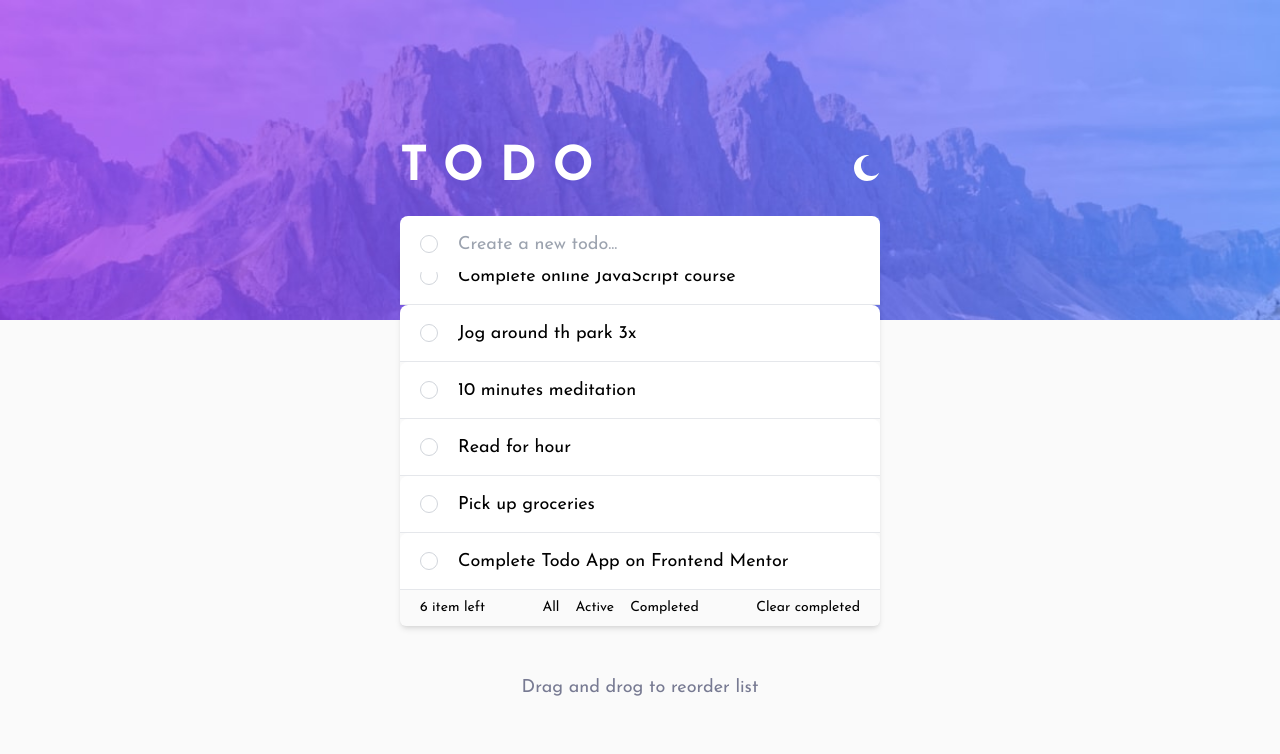
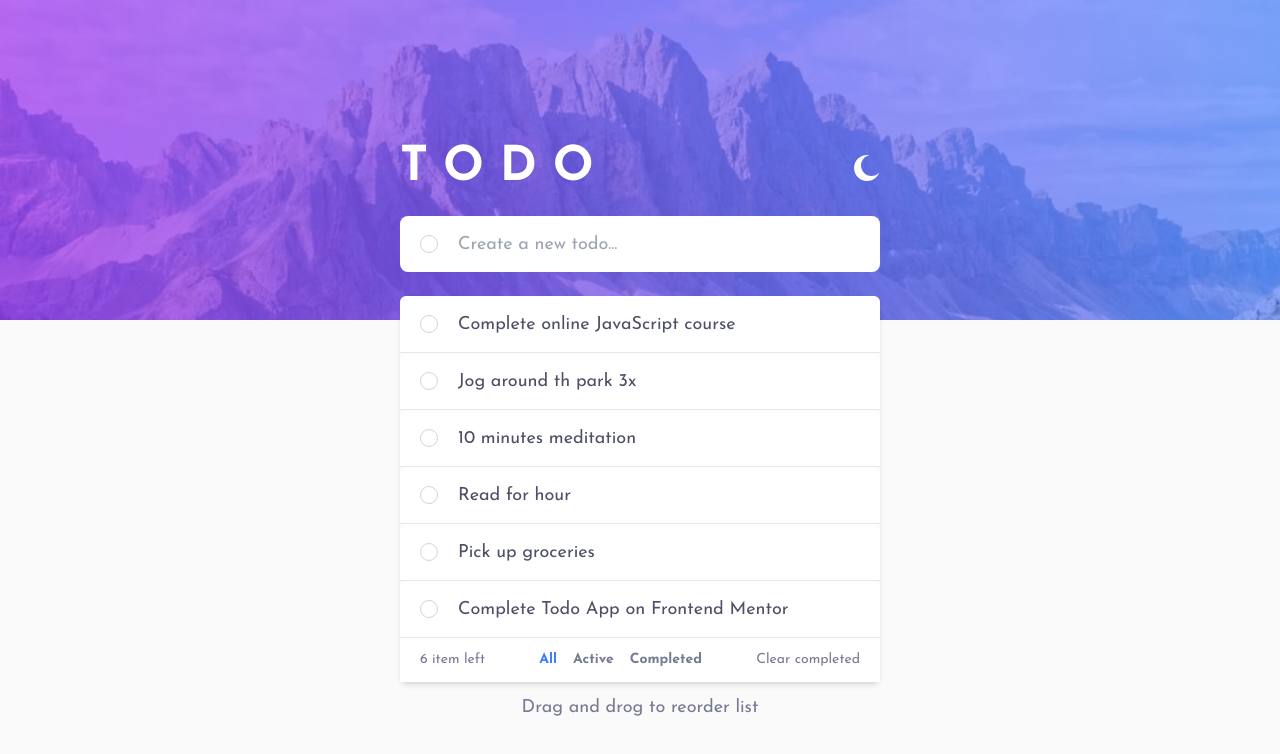
Before and after one commit to alejo9456/todo-app, a React (Vite) app: page / in a window 1280 px wide. Shown: the top 754 px of the page. Built offline with nearby package versions, Linux system fonts and the light colour scheme.

Commit message:
feat:Add display of items left in TodoOptions

```diff
--- a/src/components/TodoList.jsx
+++ b/src/components/TodoList.jsx
@@ -1,10 +1,10 @@
 import { TodoItem } from "./TodoItem"
 import { TodoOptions } from "./TodoOptions"
 
-export const TodoList = ( { todos, onDeleteTodo, onFilterChange, onUpdateTodo }) => {
+export const TodoList = ( { todos, onDeleteTodo, onFilterChange, onUpdateTodo, onClearComplete, onIncompleteTodos }) => {
   return (
-    <section className="relative transform translate-y-[-3rem] w-[30rem] rounded-md shadow-md">
-        <ul>
+    <section className="bg-very-light-gray rounded-md shadow-md mb-3">
+        <ul className="text-very-dark-grayish-blue">
             {/* TodoItem */}
             {
                 todos.map( todo => (
@@ -13,7 +13,7 @@ export const TodoList = ( { todos, onDeleteTodo, onFilterChange, onUpdateTodo })
             }
 
         </ul>
-        <TodoOptions size = { todos.length} onFilterChange= { onFilterChange }/>
+        <TodoOptions size = { onIncompleteTodos() } onFilterChange= { onFilterChange } onClearComplete={ onClearComplete}/>
     </section>
   )
 }
--- a/src/components/TodoOptions.jsx
+++ b/src/components/TodoOptions.jsx
@@ -1,25 +1,34 @@
-import React, { useState } from 'react'
+import { useState } from "react";
 
-export const TodoOptions = ({ size, onFilterChange }) => {
+export const TodoOptions = ({ size, onFilterChange, onClearComplete }) => {
+
+    const [activeFilter, setActiveFiler] = useState('all');
 
     const handleFilteredChange = (newFilter) => {
         onFilterChange(newFilter);
+        setActiveFiler(newFilter);
     }
+
     return (
-        <footer className="flex justify-between px-5 py-2 text-sm">
+        <footer className="text-dark-grayish-blue flex justify-between px-5 py-3 text-sm bg-white">
             <span> { size} item left</span>
             <ul className="flex justify-between">
-            <li className="mx-2">
-                <a href="#" onClick={ ()=> handleFilteredChange('all') }>All</a>
-            </li>
-            <li  className="mx-2">
-                <a href="#" onClick={ ()=> handleFilteredChange('active') }>Active</a>
-            </li>
-            <li  className="mx-2">
-                <a href="#" onClick={ ()=> handleFilteredChange('completed') }>Completed</a>
-            </li>
+                <li className={`font-bold mx-2 ${activeFilter !== 'all' ? 'hover:text-very-dark-grayish-blue' : ''} ${activeFilter === 'all' ? 'text-bright-blue' : 'text-dark-grayish-blue'}`}>
+                    <a href="#" onClick={() => handleFilteredChange('all')}>All</a>
+                </li>
+                <li
+                    className={`font-bold mx-2 ${activeFilter !== 'active' ? 'hover:text-very-dark-grayish-blue' : ''} ${activeFilter === 'active' ? 'text-bright-blue': 'text-dark-grayish-blue'}`}>
+                    <a href="#" onClick={ ()=> handleFilteredChange('active') }>Active</a>
+                </li>
+                <li
+                    className={`font-bold mx-2 ${activeFilter !== 'completed' ? 'hover:text-very-dark-grayish-blue' : ''} ${activeFilter === 'completed' ? 'text-bright-blue': 'text-dark-grayish-blue'}`}>
+                    <a href="#" onClick={ ()=> handleFilteredChange('completed') }>Completed</a>
+                </li>
             </ul>
-            <button>Clear completed</button>
+            <button
+                onClick={ onClearComplete}
+                className="hover:text-very-dark-grayish-blue"
+                >Clear completed</button>
         </footer>
     )
 }
```
